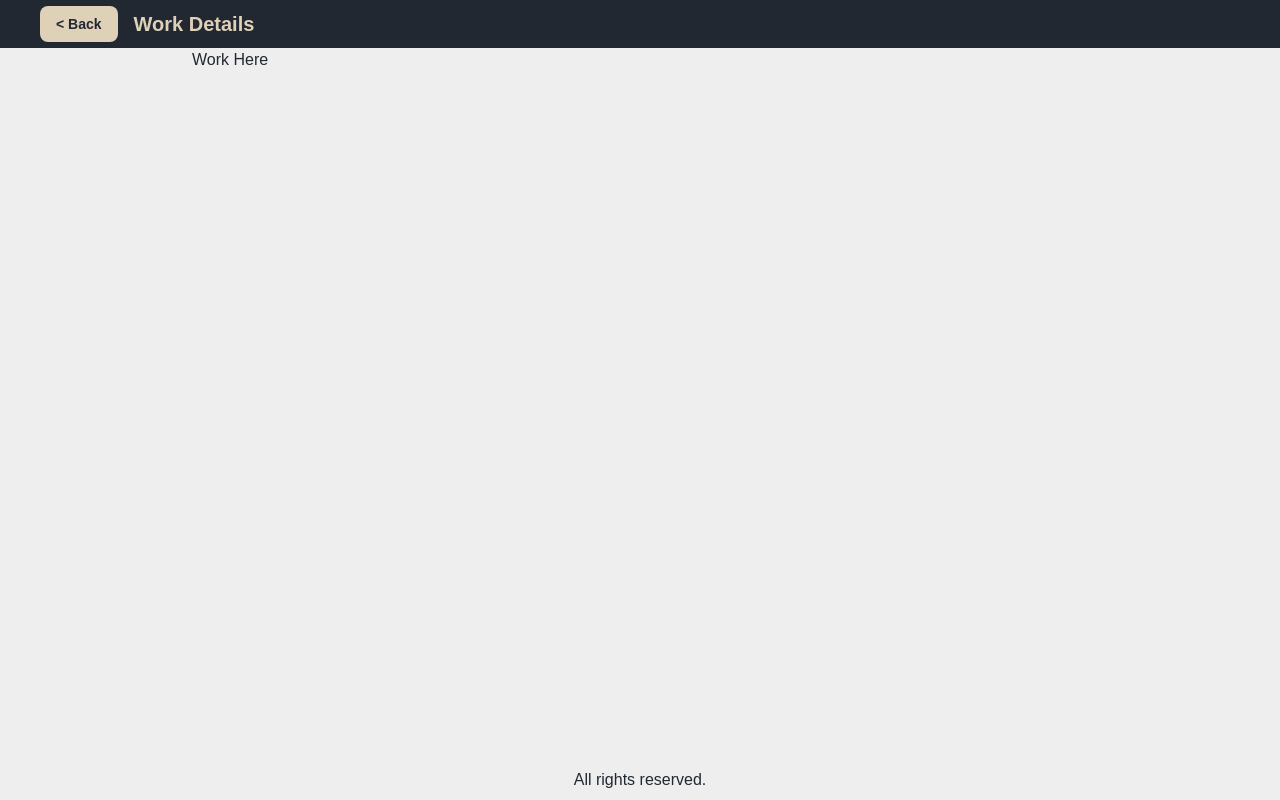
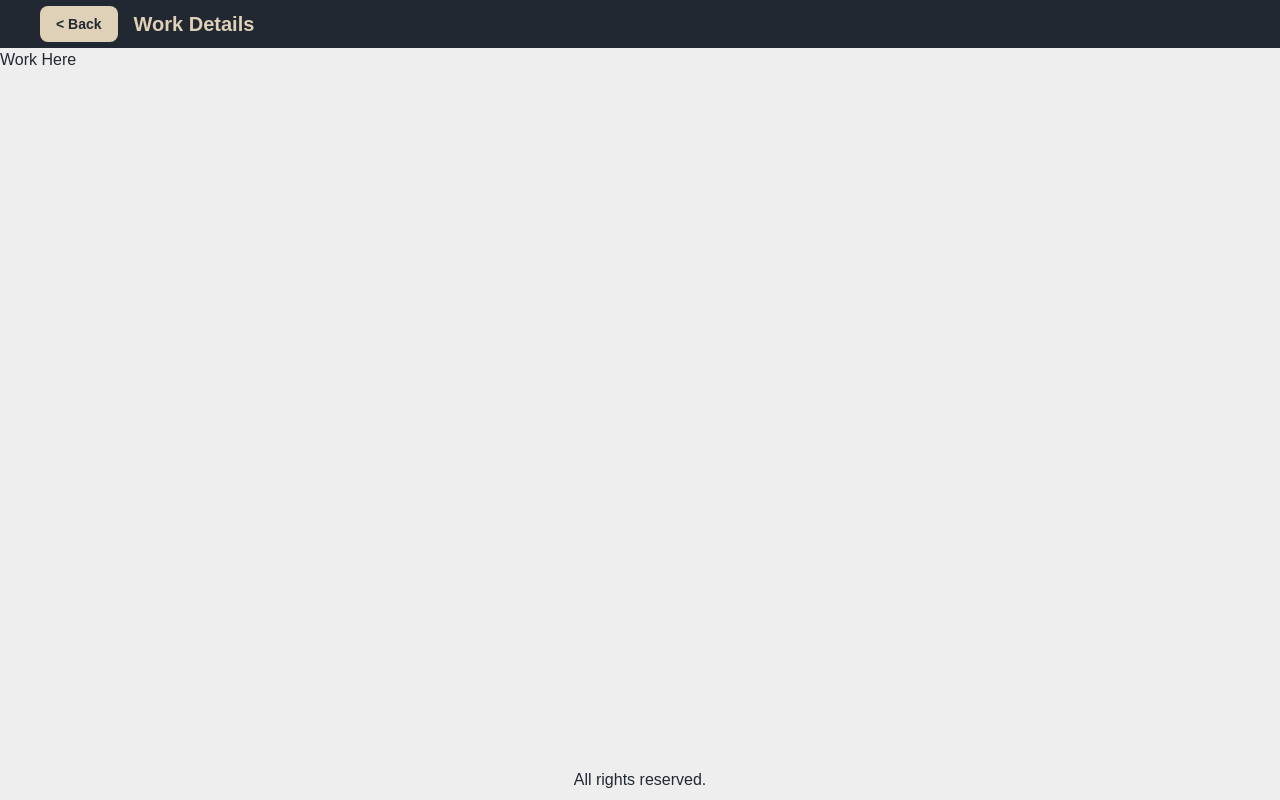
Before and after one commit to lowelldave/portfolio, a Next.js app: page /work in a window 1280 px wide. Built offline with nearby package versions, Linux system fonts and the light colour scheme.

Commit message:
Revert "fix: fix details page xl screen size"
This reverts commit 3c63a3496ca045672cd3be34faa609c8dd2f6c69.

```diff
--- a/src/app/globals.css
+++ b/src/app/globals.css
@@ -28,11 +28,6 @@ body {
 
 .layout {
   @apply w-full block;
-
-  &.details {
-    @apply max-w-4xl;
-    justify-self: center;
-  }
 }
 
 .main {
```
